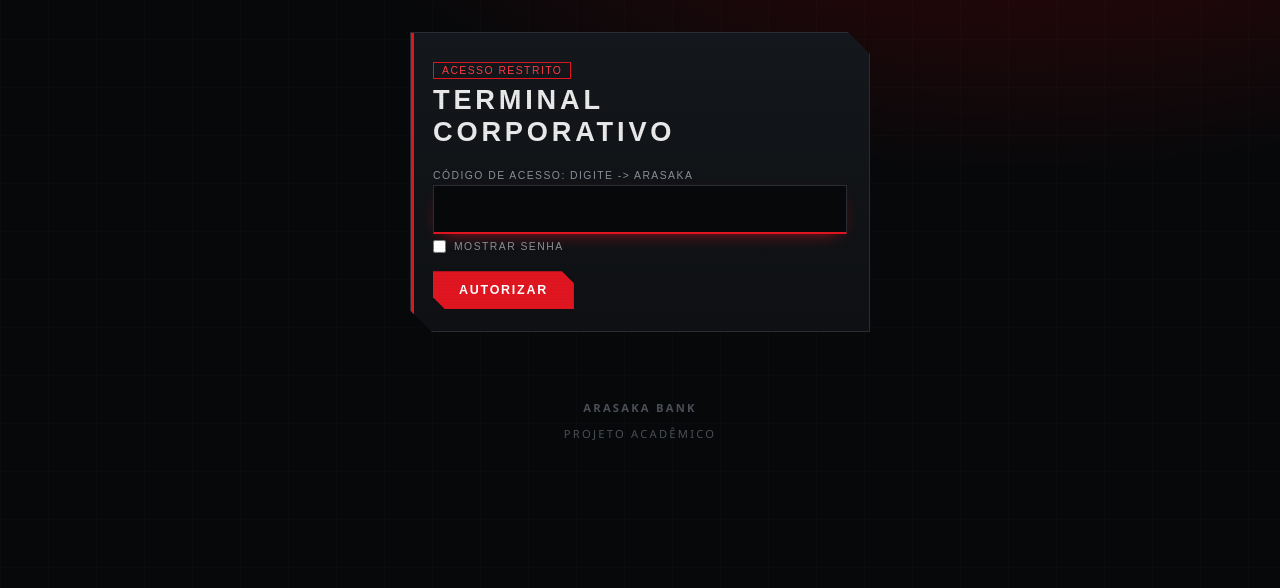
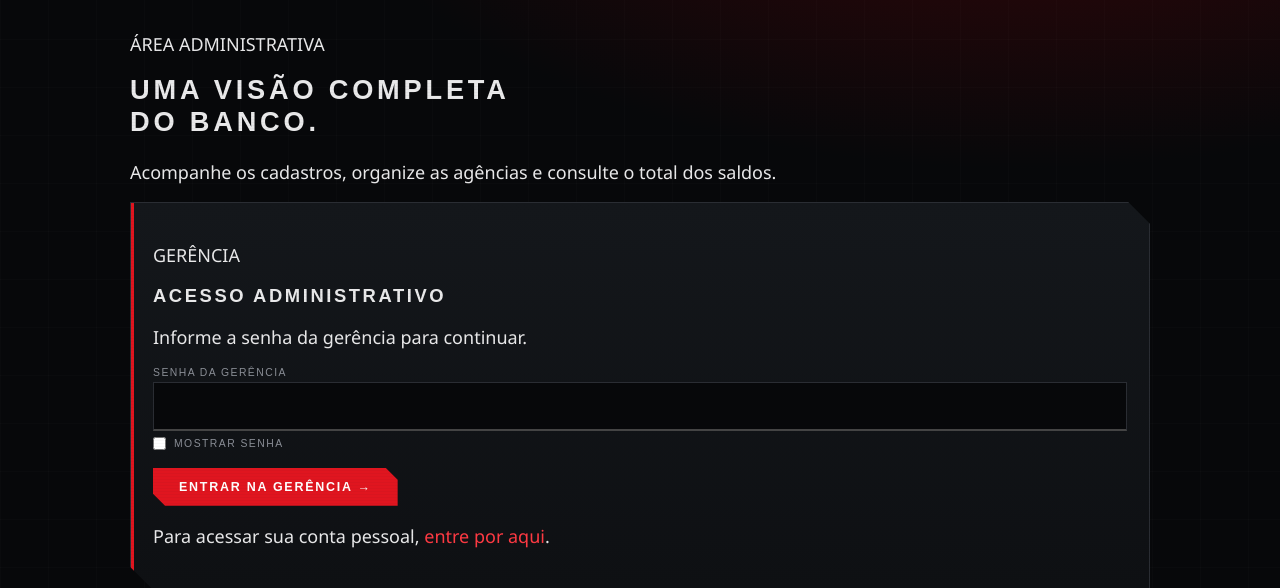
Before and after one commit to BrunCrvlh/Arasaka, a Flask app: page /admin/entrar in a window 1280 px wide. Shown: the part 105-693 px from the top of the page. Before the commit the page ends 545 px from the top, so only its background shows below. Run offline with Flask 3, Linux system fonts and the light colour scheme.

Commit message:
Update admin_entrar.html

```diff
--- a/templates/admin_entrar.html
+++ b/templates/admin_entrar.html
@@ -1,8 +1 @@
-{% extends "base.html" %}
-{% block conteudo %}
-<div class="narrow"><div class="card">
-  <span class="tag">Acesso restrito</span>
-  <h1>Terminal corporativo</h1>
-  <form method="post"><label>Código de acesso: digite -> arasaka</label><input name="senha" type="password" autofocus required><button>Autorizar</button></form>
-</div></div>
-{% endblock %}
+{% extends 'base.html' %}{% block conteudo %}<div class="layout-form"><section class="form-intro"><p class="sobretitulo">ÁREA ADMINISTRATIVA</p><h1>Uma visão completa<br>do banco.</h1><p>Acompanhe os cadastros, organize as agências e consulte o total dos saldos.</p></section><section class="card formulario"><p class="sobretitulo">GERÊNCIA</p><h2>Acesso administrativo</h2><p>Informe a senha da gerência para continuar.</p><form method="post"><label for="senha">Senha da gerência</label><input id="senha" name="senha" type="password" autocomplete="current-password" required><button class="btn largura" type="submit">Entrar na gerência →</button></form><p class="form-fim">Para acessar sua conta pessoal, <a href="{{ url_for('entrar') }}">entre por aqui</a>.</p></section></div>{% endblock %}
```
